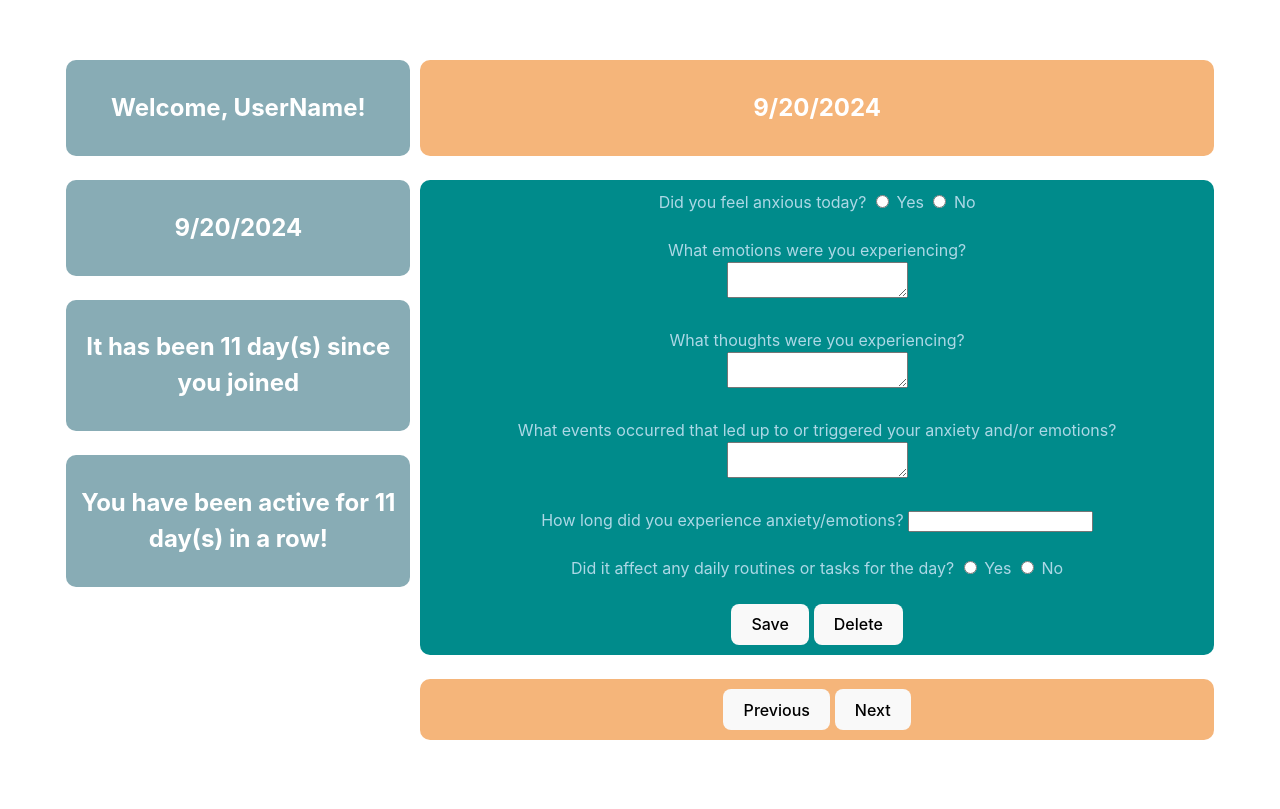
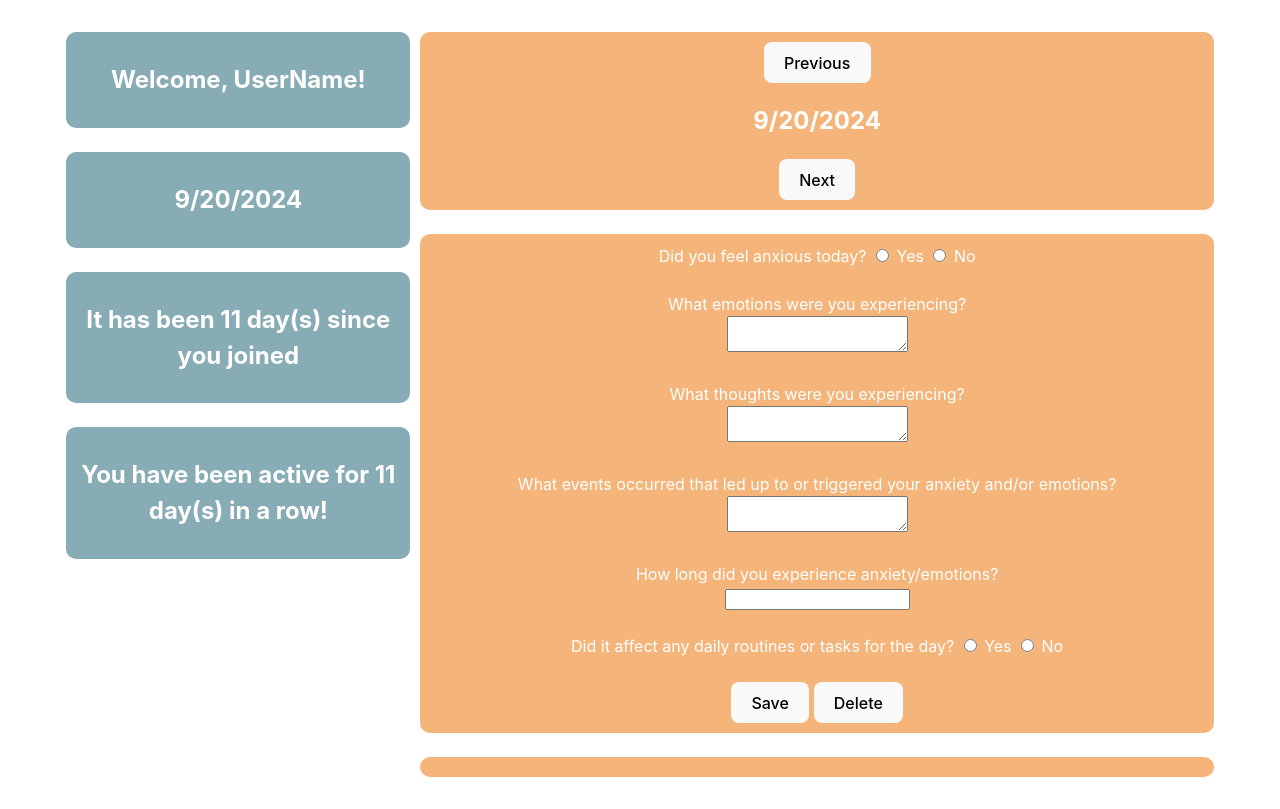
Before and after one commit to PipoAT/CS5167-Project-1, a Svelte app: page / in a window 1280 px wide. Built offline with nearby package versions, Linux system fonts and the light colour scheme.

Commit message:
adjusted background of main form; testing different placement of navigation buttons

```diff
--- a/src/App.svelte
+++ b/src/App.svelte
@@ -79,7 +79,9 @@
     </div>
     <div id="form">
       <div id="form-date">
+        <button id="decrementButton" on:click={() => updateDate(-1)}>Previous</button>
         <h2 id="date-display-form">{currentDateSelected}</h2>
+        <button id="incrementButton" on:click={() => updateDate(1)}>Next</button>
       </div>
       <br>
       <div id="form-main">
@@ -103,6 +105,7 @@
           <textarea id="events" name="events" bind:value={entry.events} required></textarea>
           <br><br>
           <label for="time">How long did you experience anxiety/emotions?</label>
+          <br>
           <input type="text" id="time" name="time" bind:value={entry.time} required>
           <br><br>
           <label for="effect">Did it affect any daily routines or tasks for the day?</label>
@@ -117,8 +120,6 @@
       </div>
       <br>
       <div id="form-nav">
-        <button id="decrementButton" on:click={() => updateDate(-1)}>Previous</button>
-        <button id="incrementButton" on:click={() => updateDate(1)}>Next</button>
       </div>
     </div>
   </div>
--- a/src/app.css
+++ b/src/app.css
@@ -100,8 +100,8 @@ button:focus-visible {
 }
 
 #form-main {
-  color: lightblue;
-  background-color: darkcyan;
+  color: white;
+  background-color: #f5b57a;
   border-radius: 10px;
   padding: 10px;
 }
```
